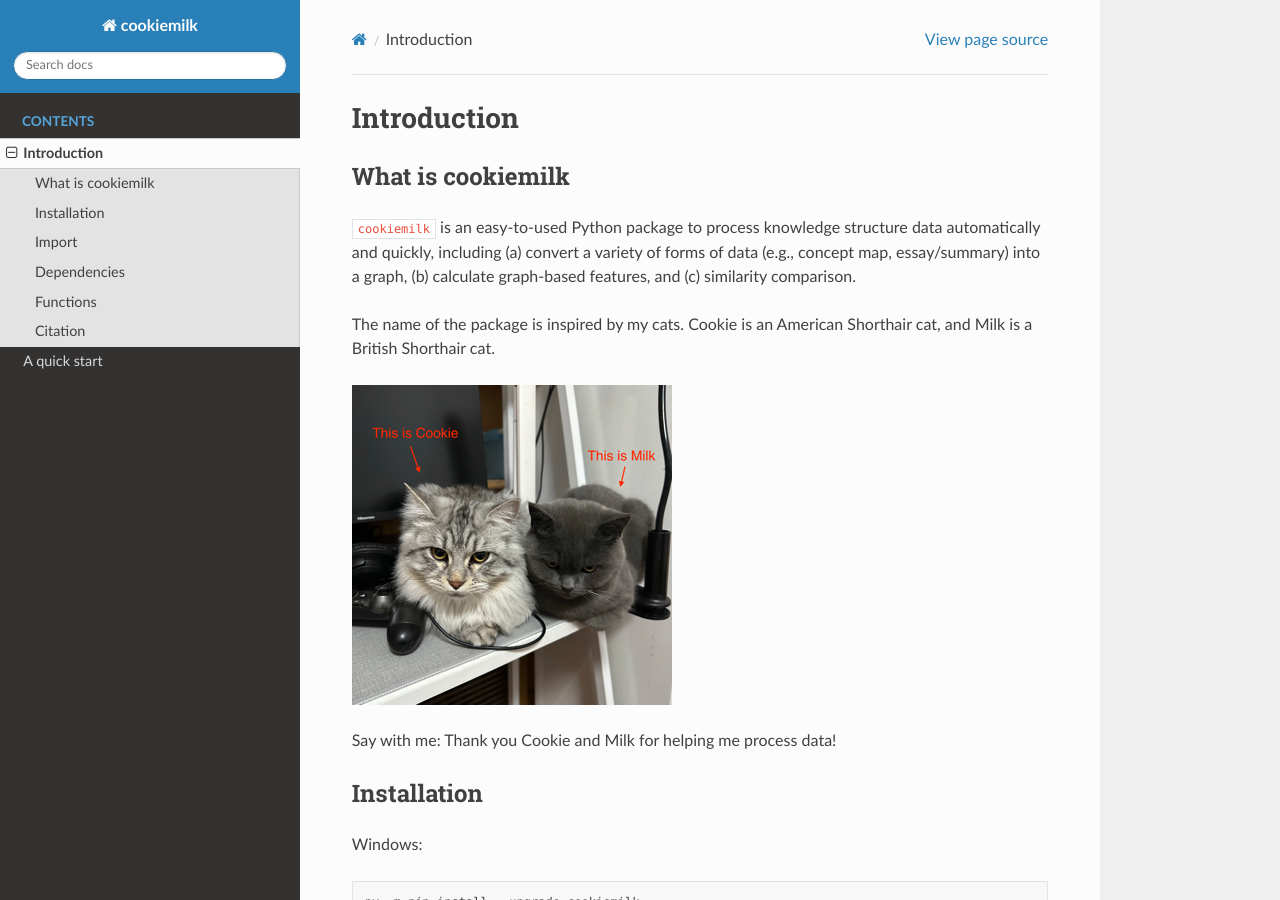
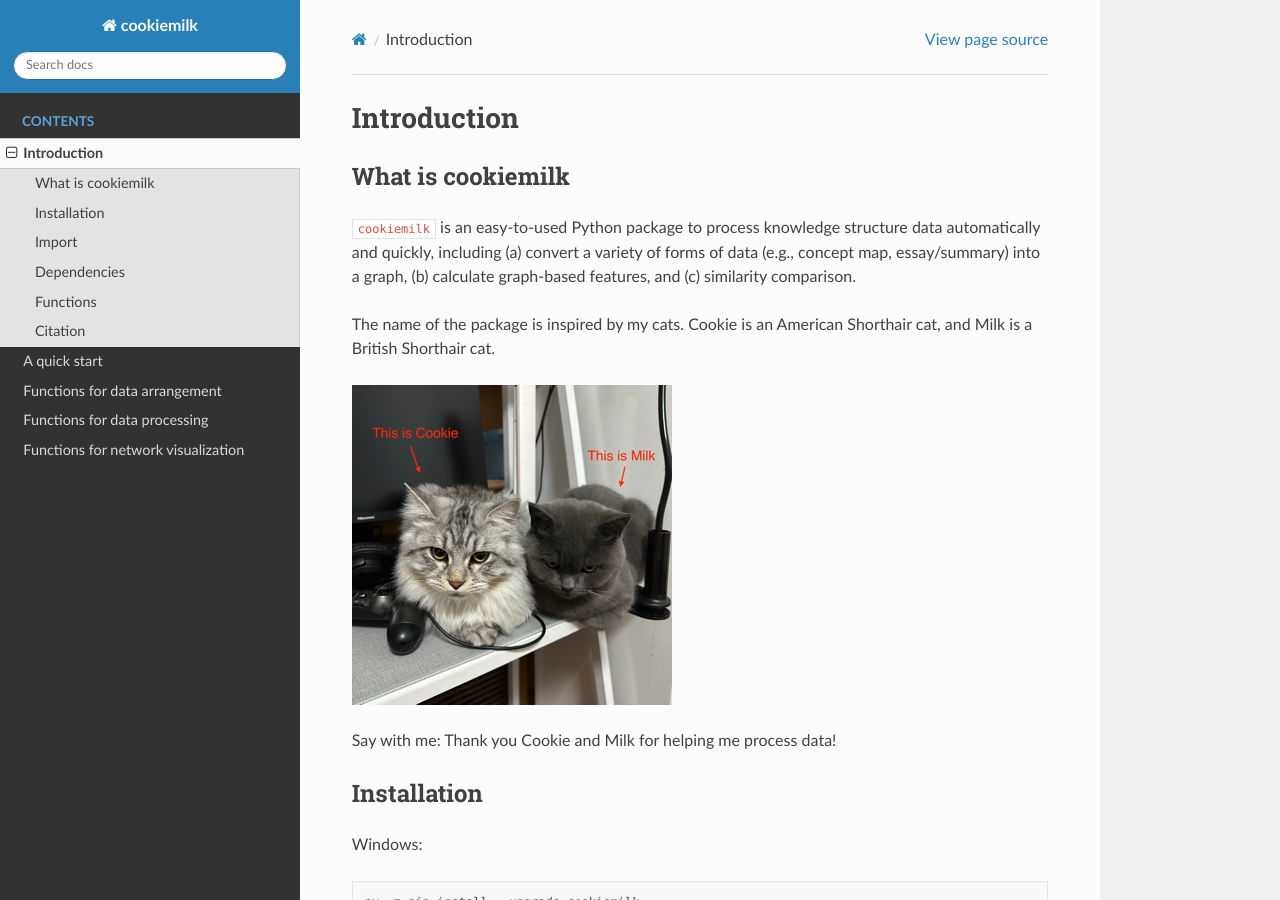
Before and after one commit to weiziqianpsych/cookiemilk_tutorial, a Sphinx documentation site: the page built from cookiemilk_tutorial/source/Introduction.md, in a window 1280 px wide and 900 px high. Built offline with Sphinx 7.4.7 and the Read the Docs theme 2.0.0, drawn with Linux system fonts in a browser that asks for light colours; pages that are not in the unit, such as notebooks, are missing from menus.

Commit message:
Update index.rst

```diff
--- a/cookiemilk_tutorial/source/index.rst
+++ b/cookiemilk_tutorial/source/index.rst
@@ -12,9 +12,9 @@ Welcome to use cookiemilk!
 
    Introduction
    A quick start
-   Data arrangement
-   Data processing
-   Visualization
+   Functions for data arrangement
+   Functions for data processing
+   Functions for network visualization
 
 .. Indices and tables
 .. ==================
```
